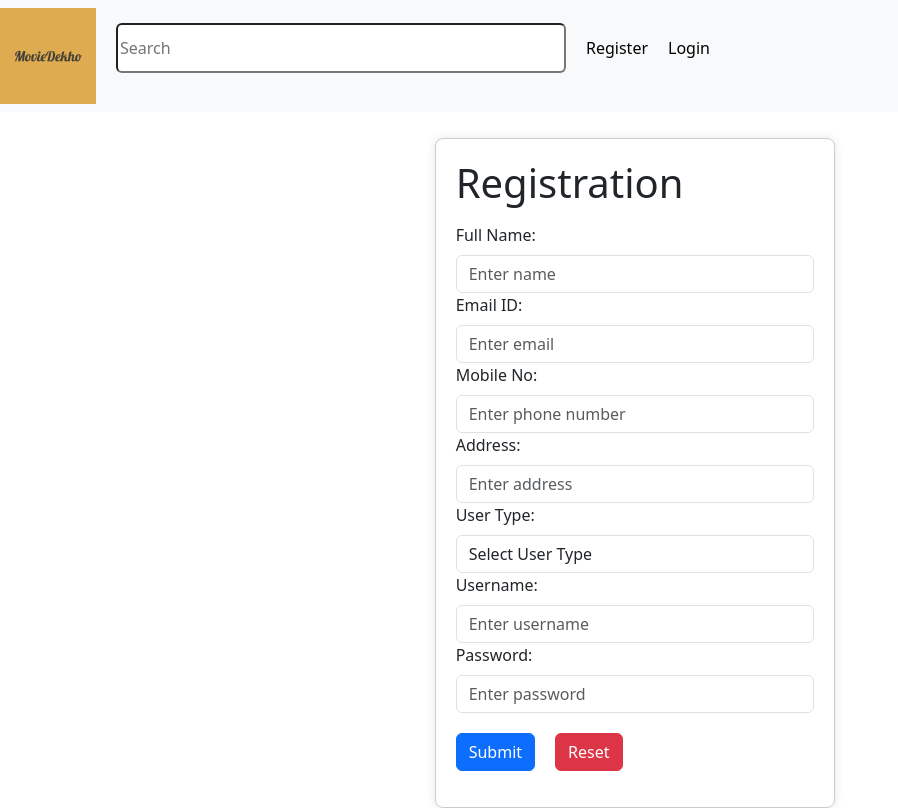
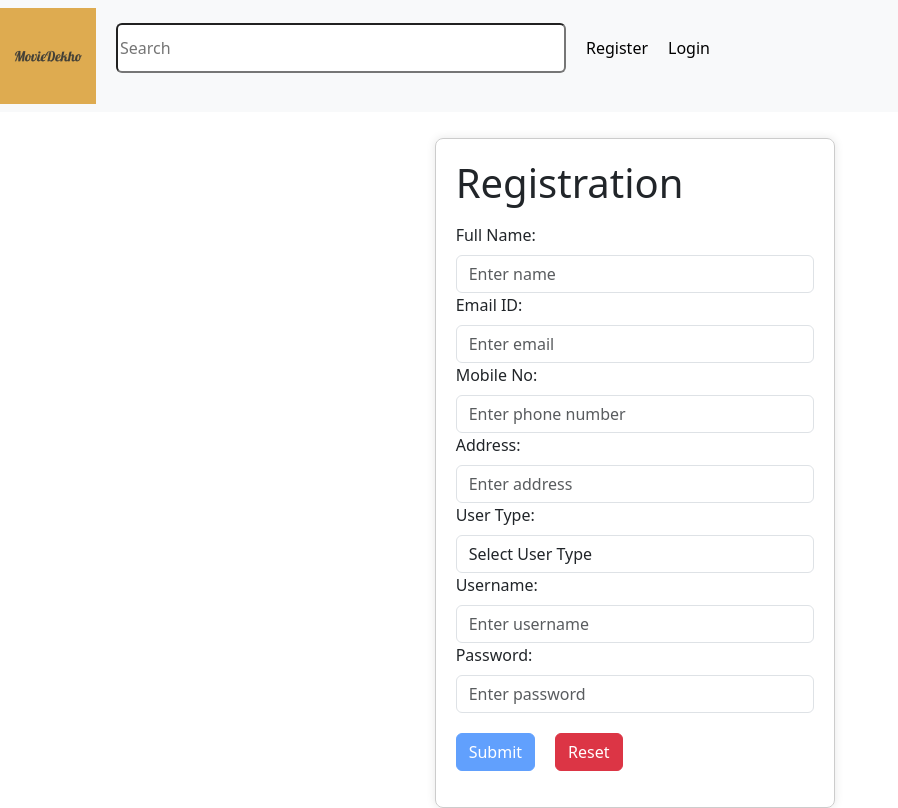
Before and after one commit to abhihksd/MovieBookingWebsite, a React (Create React App) app in the folder movie/: page /register in a window 1280 px wide. Shown: the whole page, without its empty margins (0-898 px from the left). Built offline with nearby package versions, Linux system fonts and the light colour scheme.

Commit message:
validation added on submit button

```diff
--- a/movie/src/Components/RegistrationForm.js
+++ b/movie/src/Components/RegistrationForm.js
@@ -303,6 +303,7 @@ export default function Register() {
           <Button
             variant="primary"
             type="submit"
+            disabled={!user.formValid}
             onClick={(e) => submitData(e)}
             style={{ marginRight: "20px" }}
           >
```
